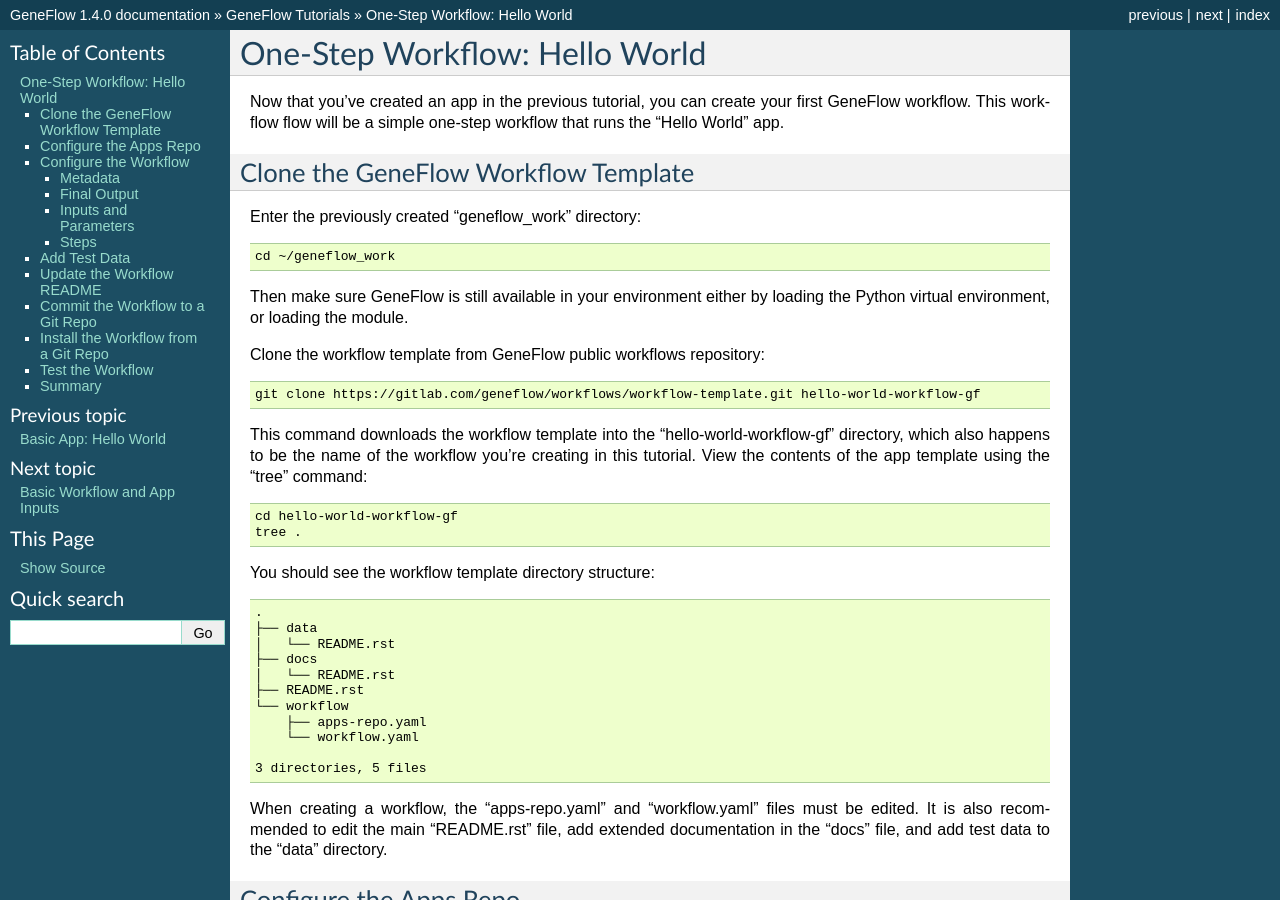
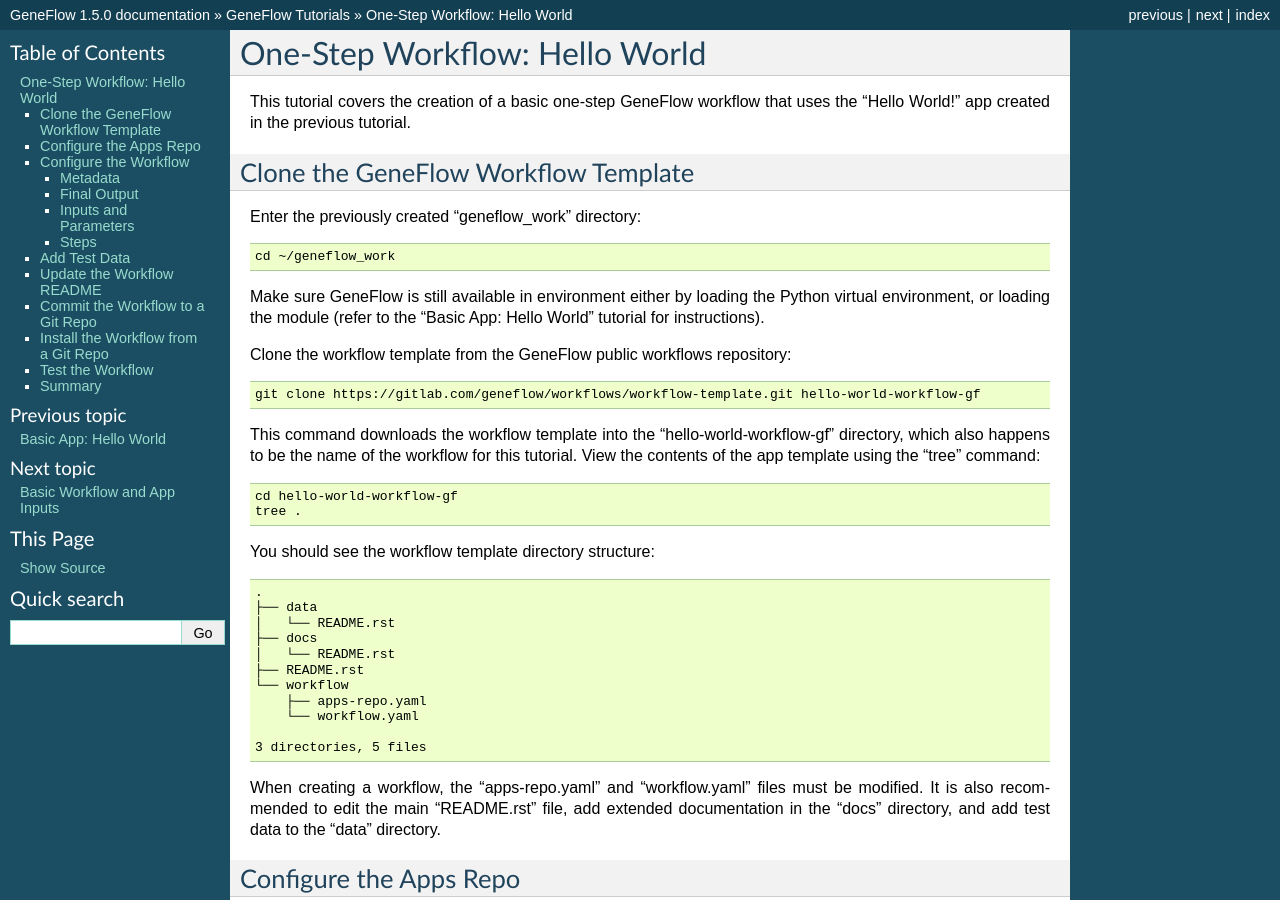
Before and after one commit to CDCgov/geneflow, a Sphinx documentation site: the page built from docs/chapters/tutorials/one-step-workflow.rst, in a window 1280 px wide and 900 px high. Built offline with Sphinx 7.4.7, drawn with Linux system fonts in a browser that asks for light colours; some of the changed text lies outside the part shown.

Commit message:
revise one-step workflow tutorial, update version number, README, and changelog

```diff
--- a/docs/chapters/tutorials/one-step-workflow.rst
+++ b/docs/chapters/tutorials/one-step-workflow.rst
@@ -3,7 +3,7 @@
 One-Step Workflow: Hello World
 ==============================
 
-Now that you've created an app in the previous tutorial, you can create your first GeneFlow workflow. This workflow flow will be a simple one-step workflow that runs the "Hello World" app.
+This tutorial covers the creation of a basic one-step GeneFlow workflow that uses the "Hello World!" app created in the previous tutorial.
 
 Clone the GeneFlow Workflow Template
 ------------------------------------
@@ -14,15 +14,15 @@
 
     cd ~/geneflow_work
 
-Then make sure GeneFlow is still available in your environment either by loading the Python virtual environment, or loading the module.
+Make sure GeneFlow is still available in environment either by loading the Python virtual environment, or loading the module (refer to the "Basic App: Hello World" tutorial for instructions).
 
-Clone the workflow template from GeneFlow public workflows repository:
+Clone the workflow template from the GeneFlow public workflows repository:
 
 .. code-block:: text
 
     git clone https://gitlab.com/geneflow/workflows/workflow-template.git hello-world-workflow-gf
 
-This command downloads the workflow template into the "hello-world-workflow-gf" directory, which also happens to be the name of the workflow you're creating in this tutorial. View the contents of the app template using the "tree" command:
+This command downloads the workflow template into the "hello-world-workflow-gf" directory, which also happens to be the name of the workflow for this tutorial. View the contents of the app template using the "tree" command:
 
 .. code-block:: text
 
@@ -45,7 +45,7 @@
 
     3 directories, 5 files
 
-When creating a workflow, the "apps-repo.yaml" and "workflow.yaml" files must be edited. It is also recommended to edit the main "README.rst" file, add extended documentation in the "docs" file, and add test data to the "data" directory.
+When creating a workflow, the "apps-repo.yaml" and "workflow.yaml" files must be modified. It is also recommended to edit the main "README.rst" file, add extended documentation in the "docs" directory, and add test data to the "data" directory.
 
 Configure the Apps Repo
 -----------------------
@@ -86,10 +86,10 @@
   This is a short description of the workflow, which should be limited to one sentence. Use "Hello World one-step workflow"
 
 documentation_uri:
-  This is a link to the workflow's extended documentation, which can be a website or PDF file. This may also be the URL of the workflow Git repo "docs" directory. In this tutorial, we will leave this field blank.
+  This is a link to the workflow's extended documentation, which can be a website or PDF file. This may also be the URL of the "docs" directory in the workflow Git repo. In this tutorial, we will leave this field blank.
 
 repo_uri:
-  This is a link to the workflow's Git repo. You may either leave this field blank, or use the URL of the git repo to which you intend to commit the workflow. E.g., https://github.com/[USER]/hello-world-workflow-gf.git.
+  This is a link to the workflow's Git repo. You may either leave this field blank, or use the URL of the Git repo to which you intend to commit the workflow. E.g., https://github.com/[USER]/hello-world-workflow-gf.git.
 
 version:
   This is the version number of the workflow. We recommended to use a low version number, e.g., 0.1, if this is the first version of a workflow. In this example, use '0.1'. The version number must be quoted to ensure that it is a string.
@@ -162,7 +162,7 @@
           file: '{workflow->file}'
           output: output.txt
 
-The "app" section points to the location of the GeneFlow app definition and should always be relative to the "apps" directory. The blank "depend" list indicates that this step does not depend on any other steps. The "template" section defines the values passed to the "Hello World!" app inputs and parameters. ``{workflow->file}`` refers to the input "file" passed to the workflow.
+The "app" section points to the location of the GeneFlow app definition and should always be relative to the "apps" directory. The blank "depend" list indicates that this step does not depend on any other steps. The "template" section defines the values passed to the "Hello World!" app inputs and parameters. ``{workflow->file}`` refers to the input "file" passed to the workflow. Thus, the "file" input passed to the workflow is passed to the "file" input of the "Hello World!" app.
 
 Save and close the "workflow.yaml" file.
 
@@ -209,16 +209,16 @@
 Commit the Workflow to a Git Repo
 ---------------------------------
 
-We'll use GitHub as an example, but you may use GitLab, BitBucket, or your company/organization's git repo instead. GitHub requires you to first create the repo on the GitHub.com site. Once created, it will likely be located at a URL similar to https://github.com/[user]/hello-world-workflow-gf.git, where [user] should be replaced with your GitHub username or group.
+We'll use GitHub as an example, but you may use GitLab, BitBucket, or your company/organization's git repo instead. GitHub requires you to first create the repo on the GitHub.com site. Once created, it will likely be located at a URL similar to https://github.com/[user]/hello-world-workflow-gf.git, where [user] should be replaced with your GitHub username or group. If you're using a Git repo other than GitHub, refer to the instructions in the "Basic App: Hello World" tutorial.
 
-First, remove the "apps" directory, since we don't need to commit those to the workflow repo:
+Before committing the workflow code, remove the "apps" directory, since this directory is created during workflow installation.
 
 .. code-block:: text
 
     cd ~/geneflow_work/hello-world-workflow-gf
     rm -rf ./workflow/apps
 
-Push your code to GitHub using the following commands:
+Push the code to GitHub using the following commands:
 
 .. code-block:: text
 
@@ -257,7 +257,7 @@
 
     cat ./output/geneflow-job-[JOB ID]/hello/output.txt
 
-Be sure to replace ``[JOB ID]`` with the ID of the GeneFlow job. The job ID is a randomly generated string and ensures that workflow jobs do not overwrite existing job output. You should see the following output:
+Be sure to replace ``[JOB ID]`` with the ID of the GeneFlow job. The job ID is a randomly generated string and ensures that workflow jobs do not overwrite existing job output. You should see the following text in the "output.txt" file:
 
 .. code-block:: text
 
--- a/docs/conf.py
+++ b/docs/conf.py
@@ -60,9 +60,9 @@
 # built documents.
 #
 # The short X.Y version.
-version = '1.4'
+version = '1.5'
 # The full version, including alpha/beta/rc tags.
-release = '1.4.0'
+release = '1.5.0'
 
 # The language for content autogenerated by Sphinx. Refer to documentation
 # for a list of supported languages.
--- a/docs/index.rst
+++ b/docs/index.rst
@@ -3,7 +3,7 @@
 GeneFlow Documentation
 ======================
 
-Version: 1.4.0
+Version: 1.5.0
 
 GeneFlow (GF) is a light-weight platform-agnostic workflow engine for scientific computing.
 
```
Also changed, not shown: other parts of docs/chapters/tutorials/one-step-workflow.rst (+2 -2 lines), CHANGELOG.md (+5 -0 lines), README.md (+2 -2 lines), 1 other file.
